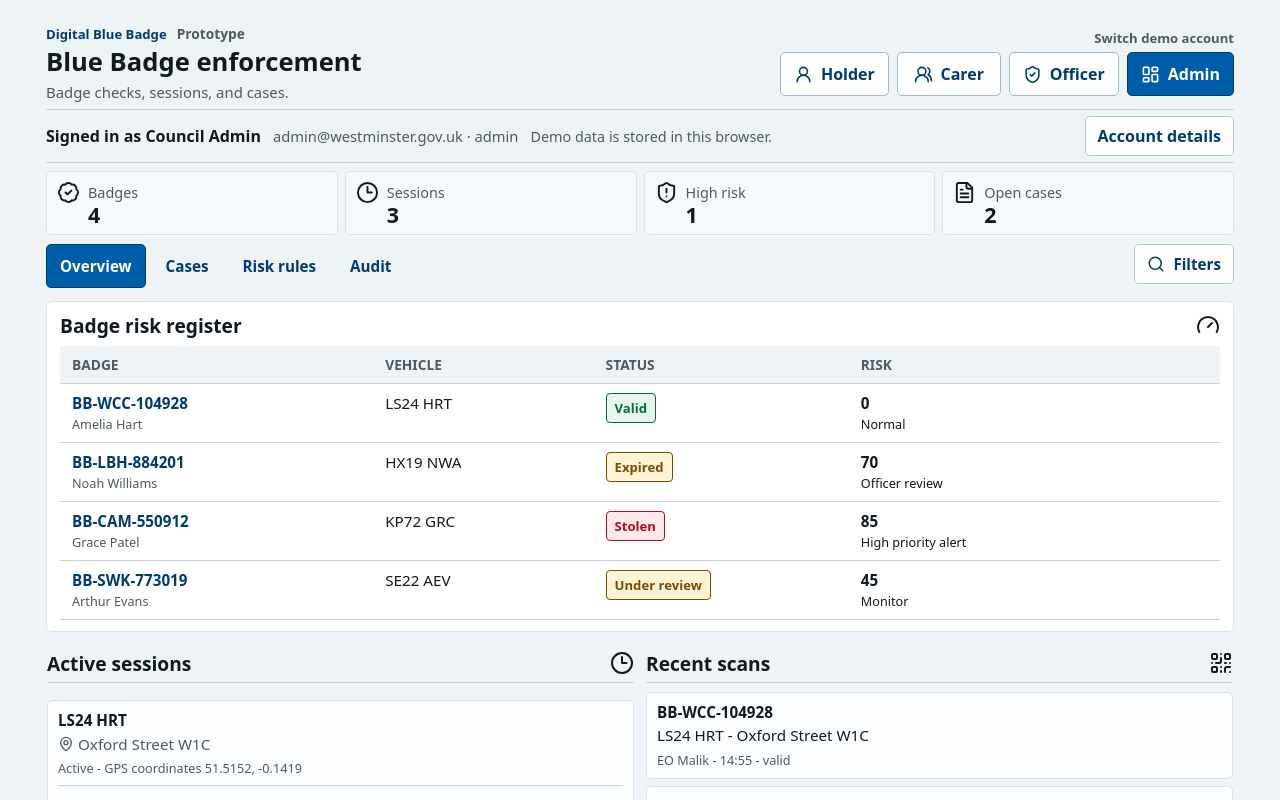
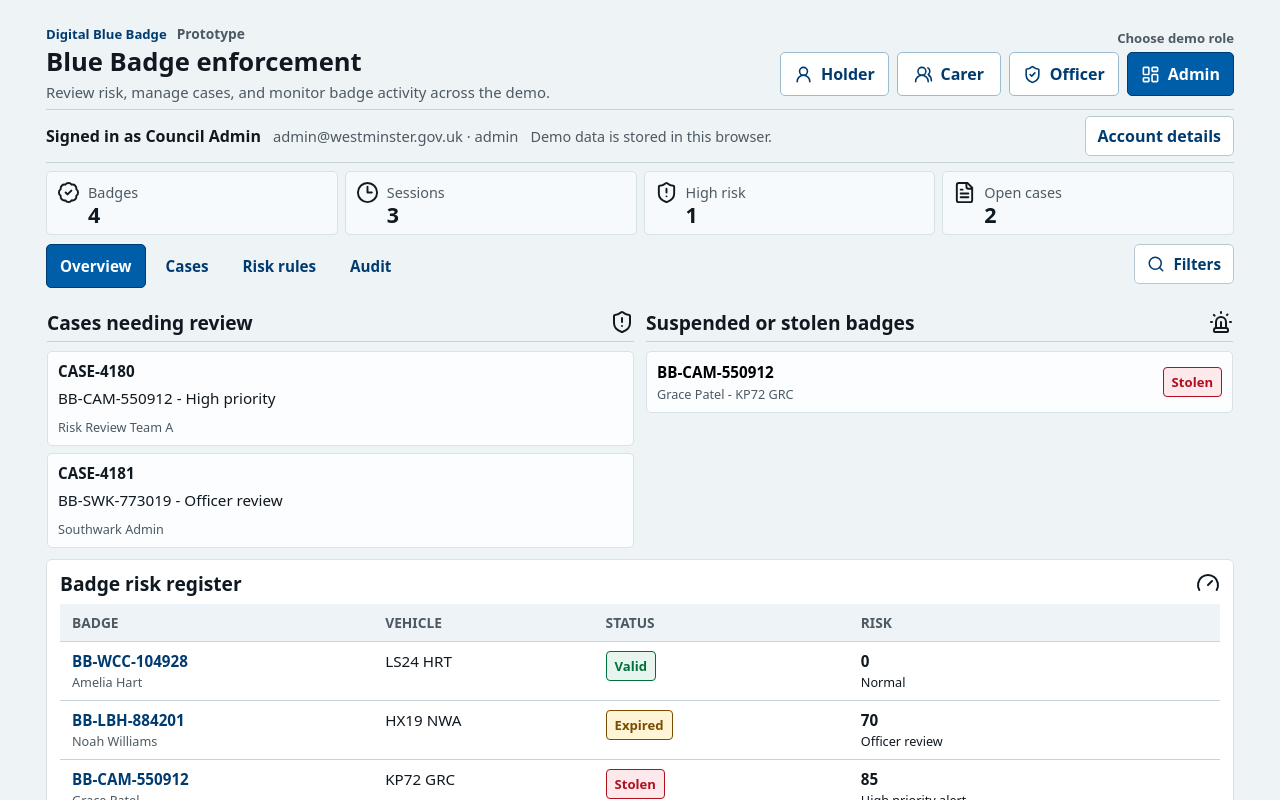
Before and after one commit to MrLawrenceAwe/blue-badge-parking-enforcement-demo, a React (Vite) app: page / in a window 1280 px wide. Both pictures are taken after a click on the button "Admin". Shown: the top 800 px of the page. Built offline with nearby package versions, Linux system fonts and the light colour scheme.

Commit message:
Refine dashboard UX and fix stale demo copy

```diff
--- a/src/App.jsx
+++ b/src/App.jsx
@@ -89,8 +89,15 @@ export function App() {
       />
 
       <SummaryStrip
+        role={auth.role}
         badgeCount={enforcementStore.badges.length}
         activeSessionCount={enforcementStore.activeSessions.length}
+        roleBadgeCount={auth.roleBadges.length}
+        roleActiveSessionCount={
+          enforcementStore.activeSessions.filter((session) =>
+            auth.roleBadges.some((badge) => badge.id === session.badgeId),
+          ).length
+        }
         highRiskCount={Object.values(enforcementStore.riskByBadge).filter((risk) => risk.score >= 81).length}
         openCaseCount={enforcementStore.openCases.length}
       />
--- a/src/components/admin/AdminOverviewTab.jsx
+++ b/src/components/admin/AdminOverviewTab.jsx
@@ -11,15 +11,67 @@ export function AdminOverviewTab({
   reviewQueueCases,
   suspendedOrStolenBadges,
   riskByBadge,
-  selectBadge
+  selectBadge,
 }) {
   return (
     <>
+      <div className="app-panel suspicious-cases-panel">
+        <div className="app-panel-heading">
+          <h2>Cases needing review</h2>
+          <ShieldAlert aria-hidden="true" />
+        </div>
+        <div className="record-list constrained-list">
+          {reviewQueueCases.map((caseRecord) => (
+            <article key={caseRecord.id} className="case-card">
+              <strong>{caseRecord.id}</strong>
+              <span>
+                {caseRecord.badgeId} - {caseRecord.status}
+              </span>
+              <small>{caseRecord.assignedTo}</small>
+            </article>
+          ))}
+          {!reviewQueueCases.length && <p className="muted-text">No review cases match the current filters.</p>}
+        </div>
+      </div>
+
+      <div className="app-panel badge-status-panel">
+        <div className="app-panel-heading">
+          <h2>Suspended or stolen badges</h2>
+          <Siren aria-hidden="true" />
+        </div>
+        <div className="record-list constrained-list">
+          {suspendedOrStolenBadges.map((badge) => (
+            <button key={badge.id} type="button" className="badge-record-button" onClick={() => selectBadge(badge.id)}>
+              <span>
+                <strong>{badge.id}</strong>
+                <small>
+                  {badge.holder} - {badge.vehicle}
+                </small>
+              </span>
+              <BadgeStatusPill status={badge.status} />
+            </button>
+          ))}
+          {!suspendedOrStolenBadges.length && (
+            <p className="muted-text">No suspended or stolen badges match the filters.</p>
+          )}
+        </div>
+      </div>
+
       <div className="app-panel risk-panel">
-        <div className="app-panel-heading"><h2>Badge risk register</h2><Gauge aria-hidden="true" /></div>
+        <div className="app-panel-heading">
+          <h2>Badge risk register</h2>
+          <Gauge aria-hidden="true" />
+        </div>
         <div className="table-wrap">
           <table>
-            <thead><tr><th>Badge</th><th>Vehicle</th><th>Status</th><th>Risk</th></tr></thead>
+            <thead>
+              <tr>
+                <th>Badge</th>
+                <th>Vehicle</th>
+                <th>Status</th>
+                <th>Risk</th>
+              </tr>
+            </thead>
             <tbody>
               {filteredBadges.map((badge) => (
                 <tr key={badge.id}>
@@ -30,8 +82,14 @@ export function AdminOverviewTab({
                     </button>
                   </td>
                   <td data-label="Vehicle">{badge.vehicle}</td>
-                  <td data-label="Status"><BadgeStatusPill status={badge.status} /></td>
-                  <td data-label="Risk"><strong>{riskByBadge[badge.id].score}</strong><br /><small>{riskBandLabels[riskByBadge[badge.id].riskBand]}</small></td>
+                  <td data-label="Status">
+                    <BadgeStatusPill status={badge.status} />
+                  </td>
+                  <td data-label="Risk">
+                    <strong>{riskByBadge[badge.id].score}</strong>
+                    <br />
+                    <small>{riskBandLabels[riskByBadge[badge.id].riskBand]}</small>
+                  </td>
                 </tr>
               ))}
               {!filteredBadges.length && (
@@ -45,53 +103,40 @@ export function AdminOverviewTab({
       </div>
 
       <div className="app-panel active-sessions-panel">
-        <div className="app-panel-heading"><h2>Active sessions</h2><Clock3 aria-hidden="true" /></div>
+        <div className="app-panel-heading">
+          <h2>Active sessions</h2>
+          <Clock3 aria-hidden="true" />
+        </div>
         <div className="record-list constrained-list">
-          {filteredActiveSessions.map((session) => <SessionCard key={session.id} session={session} />)}
-          {!filteredActiveSessions.length && <p className="muted-text">No active sessions match the current filters.</p>}
+          {filteredActiveSessions.map((session) => (
+            <SessionCard key={session.id} session={session} />
+          ))}
+          {!filteredActiveSessions.length && (
+            <p className="muted-text">No active sessions match the current filters.</p>
+          )}
         </div>
       </div>
 
       <div className="app-panel recent-scans-panel">
-        <div className="app-panel-heading"><h2>Recent scans</h2><QrCode aria-hidden="true" /></div>
+        <div className="app-panel-heading">
+          <h2>Recent scans</h2>
+          <QrCode aria-hidden="true" />
+        </div>
         <div className="record-list constrained-list">
           {filteredScans.map((scan) => (
             <article key={scan.id} className="scan-card">
               <strong>{scan.badgeId}</strong>
-              <span>{scan.vehicle} - {scan.location}</span>
-              <small>{scan.officer} - {formatTime(scan.time)} - {scan.scanOutcome}</small>
+              <span>
+                {scan.vehicle} - {scan.location}
+              </span>
+              <small>
+                {scan.officer} - {formatTime(scan.time)} - {scan.scanOutcome}
+              </small>
             </article>
           ))}
           {!filteredScans.length && <p className="muted-text">No recent scans match the current filters.</p>}
         </div>
       </div>
-
-      <div className="app-panel suspicious-cases-panel">
-        <div className="app-panel-heading"><h2>Cases needing review</h2><ShieldAlert aria-hidden="true" /></div>
-        <div className="record-list constrained-list">
-          {reviewQueueCases.map((caseRecord) => (
-            <article key={caseRecord.id} className="case-card">
-              <strong>{caseRecord.id}</strong>
-              <span>{caseRecord.badgeId} - {caseRecord.status}</span>
-              <small>{caseRecord.assignedTo}</small>
-            </article>
-          ))}
-          {!reviewQueueCases.length && <p className="muted-text">No review cases match the current filters.</p>}
-        </div>
-      </div>
-
-      <div className="app-panel badge-status-panel">
-        <div className="app-panel-heading"><h2>Suspended or stolen badges</h2><Siren aria-hidden="true" /></div>
-        <div className="record-list constrained-list">
-          {suspendedOrStolenBadges.map((badge) => (
-            <button key={badge.id} type="button" className="badge-record-button" onClick={() => selectBadge(badge.id)}>
-              <span><strong>{badge.id}</strong><small>{badge.holder} - {badge.vehicle}</small></span>
-              <BadgeStatusPill status={badge.status} />
-            </button>
-          ))}
-          {!suspendedOrStolenBadges.length && <p className="muted-text">No suspended or stolen badges match the filters.</p>}
-        </div>
-      </div>
     </>
   );
 }
--- a/src/components/app/AppHeader.jsx
+++ b/src/components/app/AppHeader.jsx
@@ -4,16 +4,17 @@ const roleOptions = [
   ['holder', UserRound, 'Holder'],
   ['carer', UsersRound, 'Carer'],
   ['officer', ShieldCheck, 'Officer'],
-  ['admin', LayoutDashboard, 'Admin']
+  ['admin', LayoutDashboard, 'Admin'],
 ];
 
-export function AppHeader({
-  role,
-  availableRoles,
-  demoUsers,
-  setRole,
-  selectDemoUser,
-}) {
+const roleHeroNotes = {
+  holder: 'Show your badge, manage parking sessions, and report problems quickly.',
+  carer: 'Manage badges and parking sessions for the people you support.',
+  officer: 'Verify badges, check vehicle matches, and record enforcement evidence.',
+  admin: 'Review risk, manage cases, and monitor badge activity across the demo.',
+};
+
+export function AppHeader({ role, availableRoles, demoUsers, setRole, selectDemoUser }) {
   return (
     <header className="app-header">
       <div className="title-block">
@@ -22,17 +23,17 @@ export function AppHeader({
           <span className="demo-pill">Prototype</span>
         </div>
         <h1>Blue Badge enforcement</h1>
-        <p className="hero-note">Badge checks, sessions, and cases.</p>
+        <p className="hero-note">{roleHeroNotes[role]}</p>
       </div>
       <div className="role-switcher-wrap">
-        <span className="switcher-caption">Switch demo account</span>
-        <div className="role-switcher" aria-label="Switch demo account by role">
+        <span className="switcher-caption">Choose demo role</span>
+        <div className="role-switcher" aria-label="Choose demo role">
           {roleOptions.map(([value, Icon, label]) => {
             const demoUser = demoUsers.find((user) => user.role === value);
             const canAccess = availableRoles.includes(value);
             const buttonTitle = canAccess
-              ? `Show ${label.toLowerCase()} view for the current account`
-              : `Switch account to ${label.toLowerCase()} demo user`;
+              ? `Show the ${label.toLowerCase()} view for this demo account`
+              : `Sign in as the ${label.toLowerCase()} demo account`;
             return (
               <button
                 key={value}
--- a/src/components/app/SummaryStrip.jsx
+++ b/src/components/app/SummaryStrip.jsx
@@ -1,7 +1,28 @@
 import { BadgeCheck, Clock3, FileText, ShieldAlert } from 'lucide-react';
 import { SummaryMetric } from '../ui/SummaryMetric';
 
-export function SummaryStrip({ badgeCount, activeSessionCount, highRiskCount, openCaseCount }) {
+export function SummaryStrip({
+  role,
+  badgeCount,
+  activeSessionCount,
+  roleBadgeCount,
+  roleActiveSessionCount,
+  highRiskCount,
+  openCaseCount,
+}) {
+  if (role === 'holder' || role === 'carer') {
+    return (
+      <section className="summary-strip summary-strip-personal" aria-label="Your badge summary">
+        <SummaryMetric
+          icon={BadgeCheck}
+          label={role === 'holder' ? 'Your badges' : 'Managed badges'}
+          value={roleBadgeCount}
+        />
+        <SummaryMetric icon={Clock3} label="Active sessions" value={roleActiveSessionCount} />
+      </section>
+    );
+  }
+
   return (
     <section className="summary-strip" aria-label="System summary">
       <SummaryMetric icon={BadgeCheck} label="Badges" value={badgeCount} />
--- a/src/styles/responsive.css
+++ b/src/styles/responsive.css
@@ -123,15 +123,15 @@
     order: 20;
   }
 
-  .dashboard-grid > .risk-panel {
+  .dashboard-grid > .suspicious-cases-panel {
     order: 1;
   }
 
-  .dashboard-grid > .suspicious-cases-panel {
+  .dashboard-grid > .badge-status-panel {
     order: 2;
   }
 
-  .dashboard-grid > .badge-status-panel {
+  .dashboard-grid > .risk-panel {
     order: 3;
   }
 
```
Also changed, not shown: 1 other file (tests, documents, lock files or other folders).
